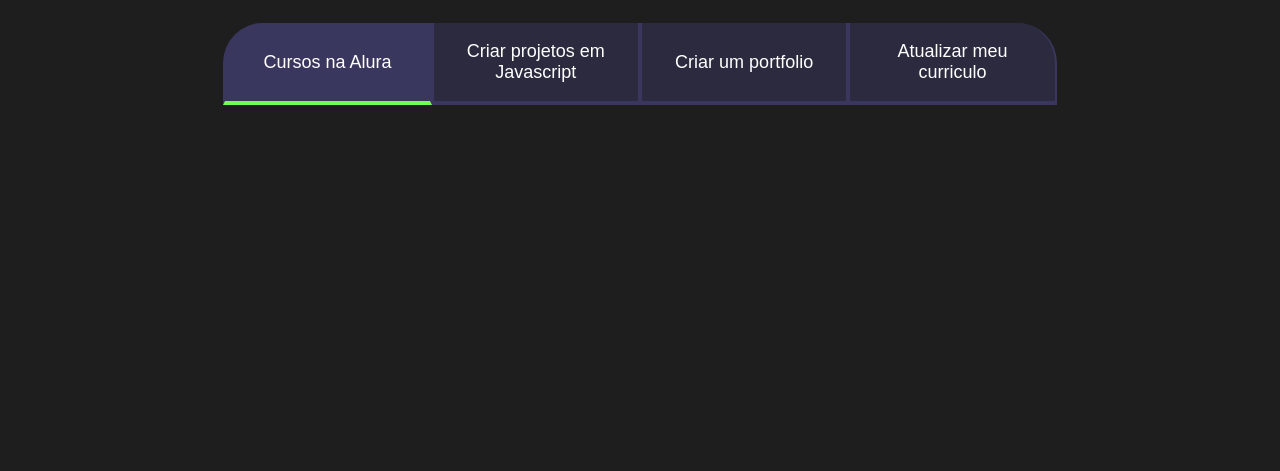
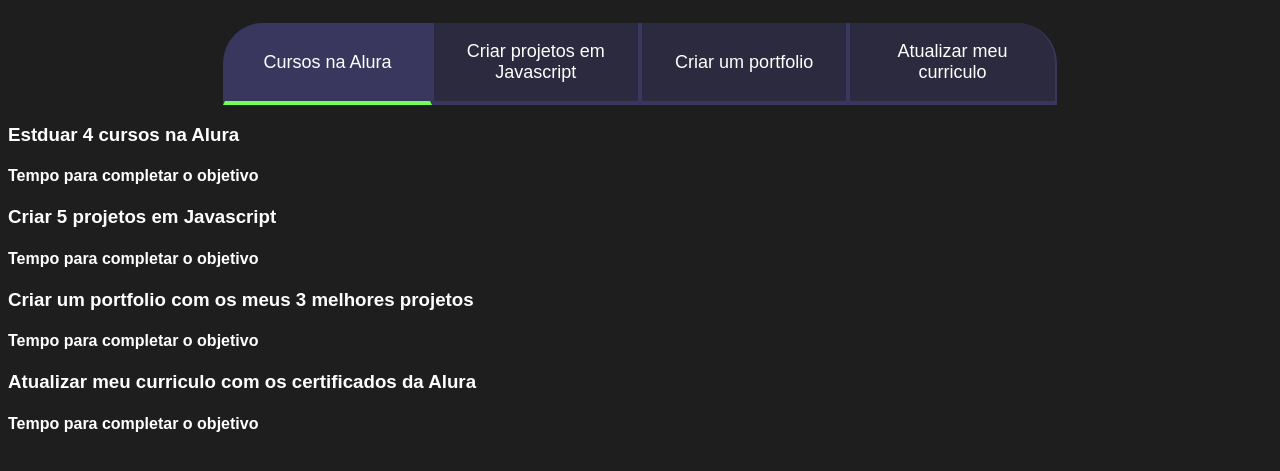
Before and after one commit to brendinhadograu08/projetodevida, a plain HTML site: page index.html in a window 1280 px wide. Shown: the part 75-546 px from the top of the page. Drawn offline with Linux system fonts and the light colour scheme; a web font is replaced by a local one.

Commit message:
okokklll

```diff
--- a/index.html
+++ b/index.html
@@ -18,4 +18,27 @@
      </section>
      <script src="main.js"></script>
 </body>
+</div>
+<div class="abas-textos">
+   <div class="aba-conteudo">
+       <h3 class="aba-conteudo-titulo-principal">Estduar 4 cursos na Alura</h3>
+       <h4 class="aba-conteudo-titulo-secundario">Tempo para completar o objetivo</h4>
+   </div>
+
+   <div class="aba-conteudo">
+       <h3 class="aba-conteudo-titulo-principal">Criar 5 projetos em Javascript</h3>
+       <h4 class="aba-conteudo-titulo-secundario">Tempo para completar o objetivo</h4>
+</div>
+<div class="aba-conteudo">
+    <h3 class="aba-conteudo-titulo-principal">Criar um portfolio com os meus 3 melhores projetos</h3>
+    <h4 class="aba-conteudo-titulo-secundario">Tempo para completar o objetivo</h4>
+</div>
+<div class="aba-conteudo">
+    <h3 class="aba-conteudo-titulo-principal">Atualizar meu curriculo com os certificados da Alura</h3>
+    <h4 class="aba-conteudo-titulo-secundario">Tempo para completar o objetivo</h4>
+</div>
+</div>
+</section>
+<script src="main.js"></script>
+</body>
 </html>
--- a/main.js
+++ b/main.js
@@ -1,6 +1,12 @@
 const botoes = document.querySelectorAll(".botao");
 
 for(let i=0;i <botoes.length;i++){
-    botoes[i].o
+    botoes[i].onclick= function(){
 
+        for (let j=0;<botoes.length;j++){
+            botoes[j].classList.remove("ativo");
+        }
+    botoes[i].classList.add("ativo")
 }
+ console.log();
+}
```
